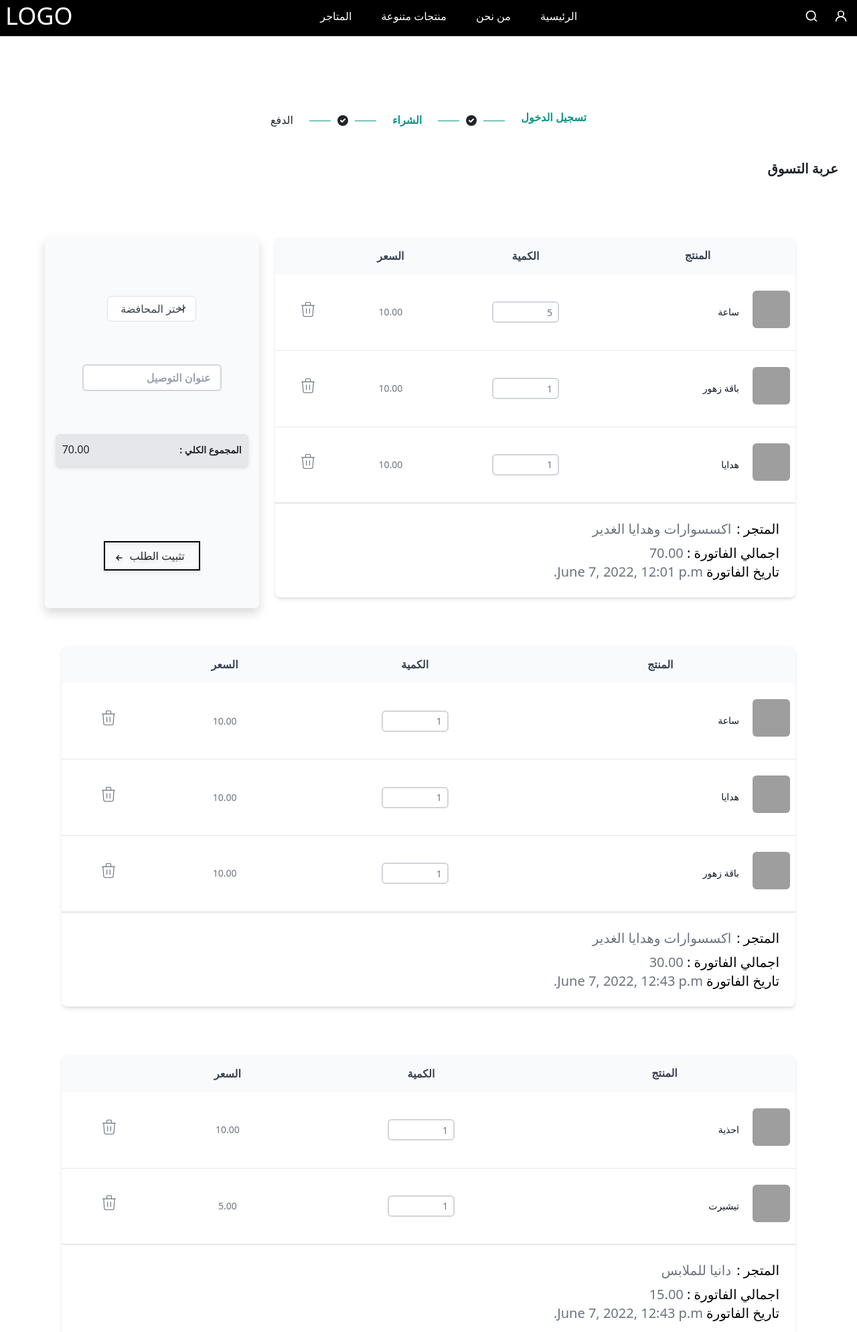
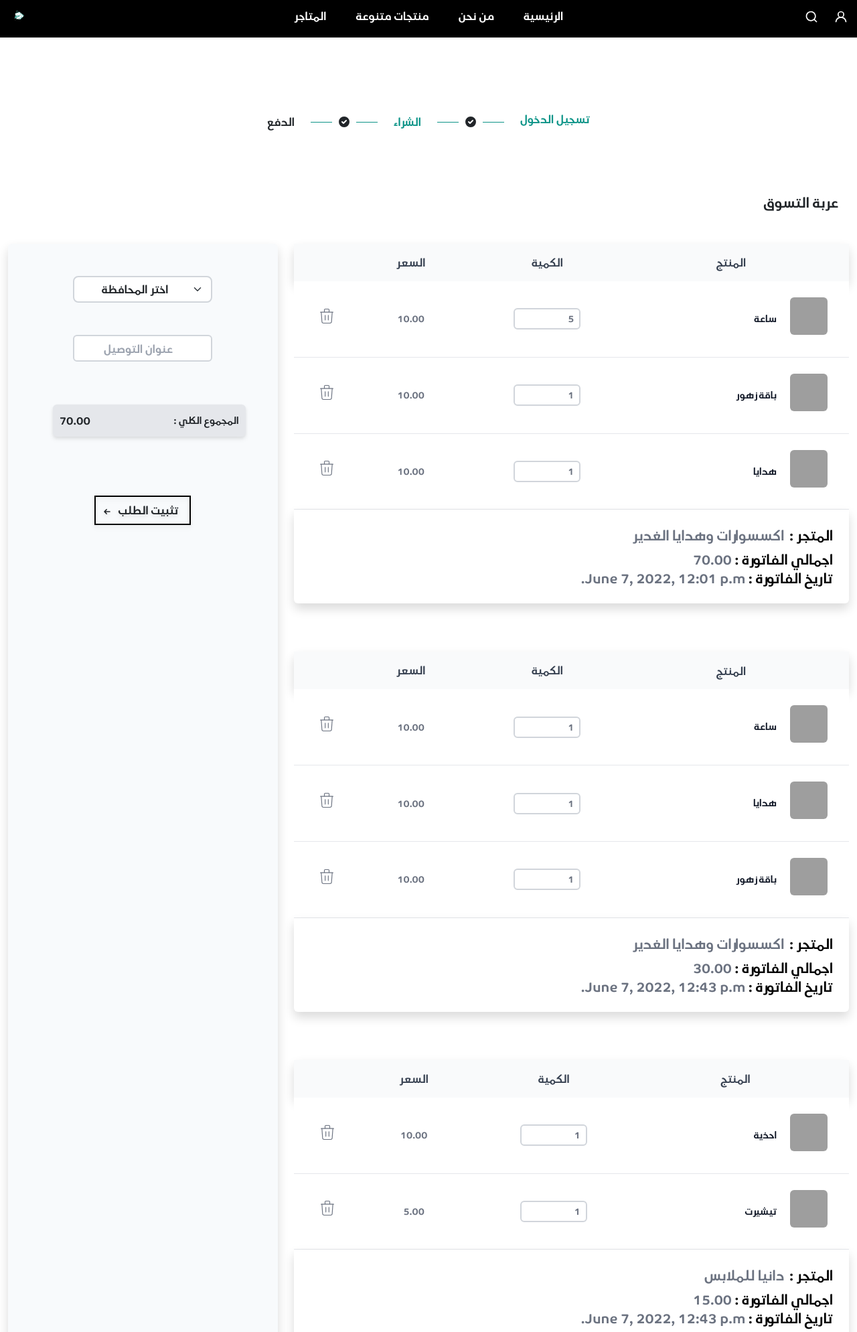
Before and after one commit to A-Max-01/Jumla_Project, a Django app: template shorja_project/jumla/templates/jumla/shopper/show_the_bills_ordered.html in a window 1280 px wide. Shown: the top 1989 px of the page at 67% size. Run offline with Django 4.2, Linux system fonts and the light colour scheme; the template is opened without the code that fills it: values that come from a table or form of the project are taken from there, others are empty; data comes from the database, SQL or seed files in the repository; both versions use the stored data as it was after the commit; some libraries are stand-ins or nearby versions; grey boxes are pictures that could not be loaded.

Commit message:
marker added in file

```diff
--- a/shorja_project/jumla/static/style.css
+++ b/shorja_project/jumla/static/jumla/style.css
@@ -1,5 +1,14 @@
-body{
+ @font-face {
+  font-family: air-arabia;
+  src: url(font/air-arabia.ttf);
+}
+
+
+/* body{
     font-family: 'Tajawal', sans-serif;
+} */
+body {
+  font-family: air-arabia, sans-serif;
 }
 
 .card {
--- a/shorja_project/jumla/templates/jumla/base/header.html
+++ b/shorja_project/jumla/templates/jumla/base/header.html
@@ -1,11 +1,13 @@
 
-
+{% load static %}
     <meta charset="UTF-8">
     <link rel="preconnect" href="https://fonts.googleapis.com">
     <link rel="preconnect" href="https://fonts.gstatic.com" crossorigin>
     <link href="https://fonts.googleapis.com/css2?family=Tajawal&display=swap" rel="stylesheet">
     <script src="https://cdn.jsdelivr.net/gh/alpinejs/alpine@v2.x.x/dist/alpine.min.js"></script>
-    <link  rel  href="static/style.css" >
+
+    <link rel="stylesheet" type="text/css" href="{% static 'jumla/style.css' %}">
+
 
     <script src="https://cdn.jsdelivr.net/npm/popper.js@1.14.7/dist/umd/popper.min.js" integrity="sha384-UO2eT0CpHqdSJQ6hJty5KVphtPhzWj9WO1clHTMGa3JDZwrnQq4sF86dIHNDz0W1" crossorigin="anonymous"></script>
 
@@ -21,3 +23,39 @@
       }
     }
      </script>
+<style>
+ /* @font-face{
+  font-family: air-arabia;
+  src: url(static/jumla/air-arabia.ttf);
+}*/
+
+
+
+
+
+/*body{
+    font-family: 'air-arabia', sans-serif;
+}*/
+
+
+/*.card {
+    margin: 0 1rem;
+    box-shadow: 2px 6px 8px 0 rgba(22, 22, 26, 0.18);
+    border: none;
+    border-radius: 0px;
+    position: relative;
+    cursor: pointer;
+    transition: transform .5s ease;
+
+
+
+
+  }*/
+
+
+  /*.card:hover {/*
+    transform: scale(1.5);
+  }*/
+
+
+</style>
--- a/shorja_project/jumla/templates/jumla/base/navbar.html
+++ b/shorja_project/jumla/templates/jumla/base/navbar.html
@@ -92,9 +92,11 @@
                     </h1></a>
             </div>
 
+                <!---logo---->
 
-               <h6 class="text-white text-4xl -mt-1">LOGO</h6>
+               <!-- <h6 class="text-white text-4xl -mt-1">LOGO</h6>    -->
 
+            <img src="media/images/logo2.png" class="w-10 h-10" alt="">
         </div>
 
     </div>
--- a/shorja_project/jumla/templates/jumla/shopper/show_the_bills_ordered.html
+++ b/shorja_project/jumla/templates/jumla/shopper/show_the_bills_ordered.html
@@ -11,8 +11,6 @@
     customer cart
 {% endblock %}
 {% block content %}
-
-
 
 <div class="mt-16">
 
@@ -39,135 +37,21 @@
         </div>
 
     </div>
-
-    <h1 class="text-right mx-3 text-xl font-semibold mb-2">عربة التسوق</h1>
-
-    <div class=" bg-none rounded p-20  mb-5 ">
-
-   <!---checkout-->
-        <form action="{% url 'brows_bills' %}" method="POST">
-        {% csrf_token %}
-   <div class="float-left ml-28  mr-6 w-1/6  ">
-    <div class="w-80 h-full shadow   bg-slate-50 rounded-md  ">
-          <div class="flex flex-col items-center">
-         <!-----headline-->
-{#              <div class=" mt-10 border-gray-300 border-2 w-72 rounded h-12">#}
-{#                 <div class="flex justify-between items-center mt-1">#}
-{#                     <h1 class="text-sm m-2 font-bold">    المجموع الكلي : </h1>#}
-{#                     <h1 class="m-2">18500 IQD</h1>#}
-{#                 </div>#}
-{#              </div>#}
-
-              <div class="mt-16">
-                        <!---el2-->
-                  <div>
-
-                        <!----delevery button----->
-       <div>
+<h1 class="text-right mx-3 text-xl font-semibold py-5">عربة التسوق</h1>
+<div class="grid grid-cols-3 gap-4 ">
 
 
-		<div class="relative text-sm focus:outline-none group mt-4 sm:mt-0">
-<div class="flex justify-center">
-  <div class="mb-3 xl:w-90">
-    <select name="city" class="form-select appearance-none
-      block
-      w-full
-      px-3
-      py-1.5
-      text-base
-      font-normal
-      text-gray-700
-      bg-white bg-clip-padding bg-no-repeat
-      border border-solid border-gray-300
-      rounded
-      transition
-      ease-in-out
-      m-0
-      focus:text-gray-700 focus:bg-white focus:border-blue-600 focus:outline-none" aria-label="Default select example">
-        <option selected>اختر المحافضة   </option>
-        {% for city in cities %}
-        <option value="{{ city.id }}">{{ city.name }}</option>
-        {% endfor %}
-    </select>
-  </div>
-</div>
-{#			<div class="flex items-center justify-between w-52 h-10  px-3 border-2 border-gray-300  rounded hover:bg-gray-300  focus:outline-none focus:ring focus:ring-gray-100">#}
-{#				<span class="font-semibold  ">#}
-{#                    اختر المحافظة#}
-{#				</span>#}
-{#				<svg class="w-4 h-4" xmlns="http://www.w3.org/2000/svg" viewBox="0 0 20 20" fill="currentColor">#}
-{#					<path fill-rule="evenodd" d="M5.293 7.293a1 1 0 011.414 0L10 10.586l3.293-3.293a1 1 0 111.414 1.414l-4 4a1 1 0 01-1.414 0l-4-4a1 1 0 010-1.414z" clip-rule="evenodd" />#}
-{#				</svg>#}
-{#			</div>#}
-{#			<div class="absolute z-10 flex-col items-start hidden w-full pb-1 bg-white shadow-lg rounded group-focus:flex">#}
-{#				<a class="w-full px-4 py-2 text-right hover:bg-gray-200 hover:text-teal-700" href="#">بغداد</a>#}
-{#				<a class="w-full px-4 py-2 text-right  hover:bg-gray-200 hover:text-teal-700" href="#">البصره</a>#}
-{#				<a class="w-full px-4 py-2 text-right   hover:bg-gray-200 hover:text-teal-700" href="#">اربيل</a>#}
-{#				<a class="w-full px-4 py-2 text-right  hover:bg-gray-200 hover:text-teal-700" href="#">سماوة</a>#}
-{#				<a class="w-full px-4 py-2 text-right  hover:bg-gray-200 hover:text-teal-700 " href="#">ناصرية</a>#}
-{#			</div>#}
-		</div>
-	</div>
+    <div class=" col-span-2">
 
 
-
-                  </div>
-
-              </div>
-              <!---el3-->
-              <div class="mt-5">
-                <input placeholder="عنوان التوصيل" value="{{ user.address }}"
-                       class=" focus:outline-none focus:ring focus:ring-gray-100 border-2 border-gray-300  mb-2 rounded h-10 w-52 pr-[14px] font-semibold  "type="text" >
-            </div>
-            <!---el4-->
-            <div class="mt-10">
-                <div class=" mb-2 mt-3 drop-shadow-md bg-gray-200 border-2 w-72 rounded h-12">
-                    <div class="flex justify-between items-center mt-1">
-                        <h1 class="text-sm m-2 font-bold">المجموع الكلي :</h1>
-                        <h1 id="cart_total" class="m-2">{{ user_cart.total}}</h1>
-                    </div>
-                 </div>
-            </div>
-                <!----button---->
-                <div class="float-left  p-4 mt-20 ">
-                    <button class="py-2 px-2 hover:bg-black  hover:shadow-lg    w-36 h-11 border-2 text-center drop-shadow-md   border-black  hover:border-white hover:border-lg hover:text-white ">
-                        <div class="inline-flex items-center">
-                            <h1 class="mb-1 mr-2 "> تثبيت الطلب</h1>
-                            <svg xmlns="http://www.w3.org/2000/svg" class="h-4 w-4 mr-2 fill-current " viewBox="0 0 20 20" >
-                                <path fill-rule="evenodd" d="M9.707 14.707a1 1 0 01-1.414 0l-4-4a1 1 0 010-1.414l4-4a1 1 0 011.414 1.414L7.414 9H15a1 1 0 110 2H7.414l2.293 2.293a1 1 0 010 1.414z" clip-rule="evenodd" />
-                              </svg>
-
-
-                        </div>
-
-
-
-
-
-                       </button>
-                    </div>
-
-                    <div class="mb-8"></div>
-
-
-          </div>
-    </div>
-
-
-</div>
-
-</form>
-<!-------table----->
         {% for bill in bills %}
-<div class="relative w-5/4  overflow-x-auto shadow-md sm:rounded-lg">
-
-<table class="w-full max-w-9xl text-sm text-center text-gray-500 dark:text-gray-400">
-    <thead class="text-xs text-gray-700 uppercase bg-gray-50 dark:bg-gray-700 dark:text-gray-400">
+        <table class="w-full  max-w-9xl text-sm text-center text-gray-500  ">
+            <thead class="text-xs   text-gray-700 uppercase rounded shadow bg-gray-50 dark:bg-gray-700">
 
                 <tr>
 
-            <th scope="col" class=" text-center text-base  ">
-               <h1 class="text-center mr-5">المنتج</h1>
+                    <th scope="col" class="   text-base  ">
+                       <h1 class="text-center mr-8">المنتج</h1>
                     </th>
 
                     <th scope="col" class=" text-base  py-3">
@@ -184,12 +68,12 @@
             <tbody >
                 {% for product in bill.products.all %}
                 <tr class="bg-white border-b dark:bg-gray-800 dark:border-gray-700">
-            <th scope="row" class="px-8 py-4 font-medium text-gray-900 dark:text-white whitespace-nowrap">
+                    <th scope="row" class="px-8 text-center py-4 font-medium text-gray-900 dark:text-white whitespace-nowrap">
                         <div class="flex">
 
-                    <div class="flex shrink-0   -mr-6 "><img src="https://images.unsplash.com/photo-1494790108377-be9c29b29330?ixlib=rb-1.2.1&ixid=eyJhcHBfaWQiOjEyMDd9&auto=format&fit=facearea&facepad=2.2&w=160&h=160&q=80" class="w-14 h-14  rounded" alt="">
+                            <div class="flex shrink-0    "><img src="https://images.unsplash.com/photo-1494790108377-be9c29b29330?ixlib=rb-1.2.1&ixid=eyJhcHBfaWQiOjEyMDd9&auto=format&fit=facearea&facepad=2.2&w=160&h=160&q=80" class="w-14 h-14  rounded" alt="">
                             </div>
-                    <div class="mr-5 my-4   ">
+                            <div class="mr-5    my-4    ">
                                 <h1 class="whitespace-no-wrap "> {{ product.item.ProductName }} </h1>
 
                             </div>
@@ -224,41 +108,118 @@
 
 
        {% endfor %}
+
+
             </tbody>
 
         </table>
-<div class="flex justify-between  border-t">
-    <div class=" p-4  ">
-        <h1  class="    text-xl text-black    mb-2" > المتجر :<span class=" text-gray-500 text-xl mr-2">{{ bill.shop }}</span> </h1>
-        <h1   class=" text-xl  text-base    text-black ">اجمالي الفاتورة : <span id="{{ bill.id }}" class=" text-gray-500 text-xl" >{{ bill.total }} </span> </h1>
-        <h1  class=" text-xl  text-base    text-black ">تاريخ الفاتورة <span class=" text-gray-500 text-xl" >{{ bill.Date }} </span> </h1>
+        <div class="  p-4 shadow  rounded-bottom">
+            <div class="">
+                <h1  class="    text-xl text-black    mb-2" > المتجر :<span class=" text-gray-500 font-light mr-2">{{ bill.shop }}</span> </h1>
+                <h1   class=" text-xl  text-base    text-black ">اجمالي الفاتورة : <span id="{{ bill.id }}" class="  font-light text-gray-500 text-xl" >{{ bill.total }} </span> </h1>
+                <h1  class=" text-xl  text-base    text-black ">تاريخ الفاتورة : <span class=" text-gray-500 text-xl font-light " >{{ bill.Date }} </span> </h1>
+            </div>
 
-    </div>
-       <!----button---->
-{#       <div class=" p-3 mt-4 ">#}
-{#        <button class=" hover:bg-black  hover:shadow-lg    w-36 h-11 border-2 text-center drop-shadow-md   border-black  hover:border-white hover:border-lg hover:text-white ">#}
-{#            <div class="inline-flex items-center">#}
-{#                <h1 class="mb-1 mr-2 ">  تحديث العربة </h1>#}
-{#                <svg xmlns="http://www.w3.org/2000/svg"  class="h-4 w-4 mr-2 fill-current "  viewBox="0 0 24 24" stroke="currentColor" stroke-width="2">#}
-{#                    <path stroke-linecap="round" stroke-linejoin="round" d="M12 6v6m0 0v6m0-6h6m-6 0H6" />#}
-{#                  </svg>#}
-{#               #}
-{#              #}
-{#        #}
-{#            </div>#}
-{#                #}
-{#             #}
-{#                #}
-{#        #}
-{#           #}
-{#           </button>#}
-{#        </div>#}
-</div>
+
         </div>
   <br>
   <br>
   <br>
+
         {% endfor %}
+
+
+    </div>
+
+    <!----box2 -->
+    <div class=" flex flex-col justify-center  ">
+
+        <div class="w-full h-full   shadow   bg-slate-50 rounded-md ">
+          <div class="flex flex-col p-5">
+              <div class="flex justify-center">
+                <select name="city"  class="  form-select bg-white border-gray-300 border-2 focus:outline-none focus:ring focus:ring-gray-100 text-center
+            rounded-lg h-10 w-52  font-semibold  " aria-label="select">
+                    <option selected  >  اختر المحافظة   </option>
+                    {% for city in cities %}
+                    <option value="{{ city.id }}">{{ city.name }}</option>
+                    {% endfor %}
+                </select>
+              </div>
+                 <!---el3-->
+                 <div class="mt-5 flex  justify-center">
+                    <input placeholder="عنوان التوصيل" value="{{ user.address }}"
+                           class=" text-center focus:outline-none focus:ring focus:ring-gray-100 border-2 border-gray-300  mb-2 rounded h-10 w-52 pr-[14px] font-semibold  "type="text" >
+                </div>
+
+                 <!---el4-->
+            <div class="mt-10">
+                <div class=" mb-2 mt-3 drop-shadow-md bg-gray-200 border-2 w-72 rounded h-12">
+                    <div class="flex justify-between items-center mt-1">
+                        <h1 class="text-sm m-2 font-bold">المجموع الكلي :</h1>
+                        <h1 id="cart_total" class="m-2">{{ user_cart.total}}</h1>
+                    </div>
+                 </div>
+            </div>
+
+              <!----button---->
+              <div class="  flex justify-center mt-20 ">
+                <button class="py-2 px-2 hover:bg-black  hover:shadow-lg    w-36 h-11 border-2 text-center drop-shadow-md   border-black  hover:border-white hover:border-lg hover:text-white ">
+                    <div class="inline-flex items-center">
+                        <h1 class="mb-1 mr-2 "> تثبيت الطلب</h1>
+                        <svg xmlns="http://www.w3.org/2000/svg" class="h-4 w-4 mr-2 fill-current " viewBox="0 0 20 20" >
+                            <path fill-rule="evenodd" d="M9.707 14.707a1 1 0 01-1.414 0l-4-4a1 1 0 010-1.414l4-4a1 1 0 011.414 1.414L7.414 9H15a1 1 0 110 2H7.414l2.293 2.293a1 1 0 010 1.414z" clip-rule="evenodd" />
+                          </svg>
+
+
+                    </div>
+
+
+
+
+
+                   </button>
+                </div>
+
+
+
+          </div>
+
+
+                    </div>
+
+
+
+        <div class="w-full h-full  mt-2  shadow   bg-slate-50 rounded-md ">
+            <div class="flex flex-col p-5">
+
+
+
+                <div class="flex justify-center">
+                    <h1>شورجة بين ايديك</h1>
+
+                </div>
+                <div class="p-2 mt-5 ">
+                    <p>موقع الكتروني يتيح لك الامكانية لتسوق منتجات متنوعة من منتطقة الشورجة </p>
+
+                </div>
+                <div class=" py-5   flex ">
+
+                    <svg xmlns="http://www.w3.org/2000/svg" class="h-6 w-6" fill="none" viewBox="0 0 24 24" stroke="currentColor" stroke-width="2">
+                        <path d="M9 17a2 2 0 11-4 0 2 2 0 014 0zM19 17a2 2 0 11-4 0 2 2 0 014 0z" />
+                        <path stroke-linecap="round" stroke-linejoin="round" d="M13 16V6a1 1 0 00-1-1H4a1 1 0 00-1 1v10a1 1 0 001 1h1m8-1a1 1 0 01-1 1H9m4-1V8a1 1 0 011-1h2.586a1 1 0 01.707.293l3.414 3.414a1 1 0 01.293.707V16a1 1 0 01-1 1h-1m-6-1a1 1 0 001 1h1M5 17a2 2 0 104 0m-4 0a2 2 0 114 0m6 0a2 2 0 104 0m-4 0a2 2 0 114 0" />
+                      </svg>
+                      <h1 class="mx-2">توصيل سريع </h1>
+                </div>
+                <div class=" -mt-8 flex ">
+                    <svg xmlns="http://www.w3.org/2000/svg" class="h-6 w-6" fill="none" viewBox="0 0 24 24" stroke="currentColor" stroke-width="2">
+                        <path stroke-linecap="round" stroke-linejoin="round" d="M5 3v4M3 5h4M6 17v4m-2-2h4m5-16l2.286 6.857L21 12l-5.714 2.143L13 21l-2.286-6.857L5 12l5.714-2.143L13 3z" />
+                      </svg>
+                      <h1 class="mx-2">اجود المنتجات </h1>
+                </div>
+
+
+            </div>
+
 
     </div>
 
```
Also changed, not shown: shorja_project/jumla/templates/jumla/market/noor's version/market_addingproduct.html (added, +154 -0 lines), shorja_project/jumla/templates/jumla/market/noor's version/market_addproduct2.html (added, +136 -0 lines), shorja_project/jumla/views/shopper.py (+11 -3 lines), shorja_project/db.sqlite3, shorja_project/jumla/migrations/0013_alter_bill_products_alter_user_groups_and_more.py (added), shorja_project/jumla/static/jumla/font/air-arabia.ttf (added), shorja_project/jumla/templates/jumla/base/icons/logo2.png (added), shorja_project/media/images/logo2.png (added). Lines whose indentation alone changed are shown as unchanged.
